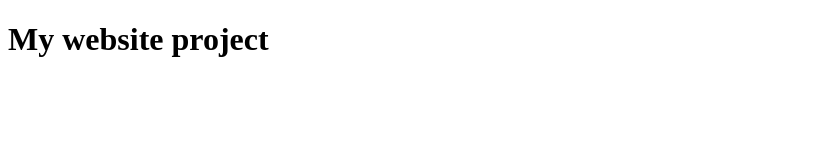
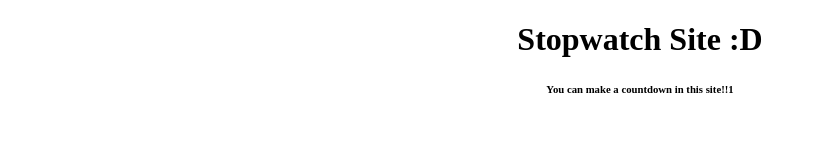
Before and after one commit to Werdna5000/Countdown-Project, a plain HTML site: page index.html in a window 1280 px wide. Shown: the whole page, without its empty margins (0-816 px from the left). Drawn offline with Linux system fonts and the light colour scheme.

Commit message:
freakyou.v1
Version 1

```diff
--- a/index.html
+++ b/index.html
@@ -1,9 +1,13 @@
 <!DOCTYPE html>
 <html>
-  <head>
-    <link rel="stylesheet" href="style.css">
-  </head>
-  <body>
-    <h1> My website project </h1>
-  </body>
+    <head>
+        <link rel="stylesheet" type="text/css" href="index.css" />
+    </head>
+    <body>
+        <!--Beginning Text-->
+        <center>
+            <h1>Stopwatch Site :D</h1>
+            <h6> You can make a countdown in this site!!1 </h6>
+        </center>
+    </body>
 </html>
```
